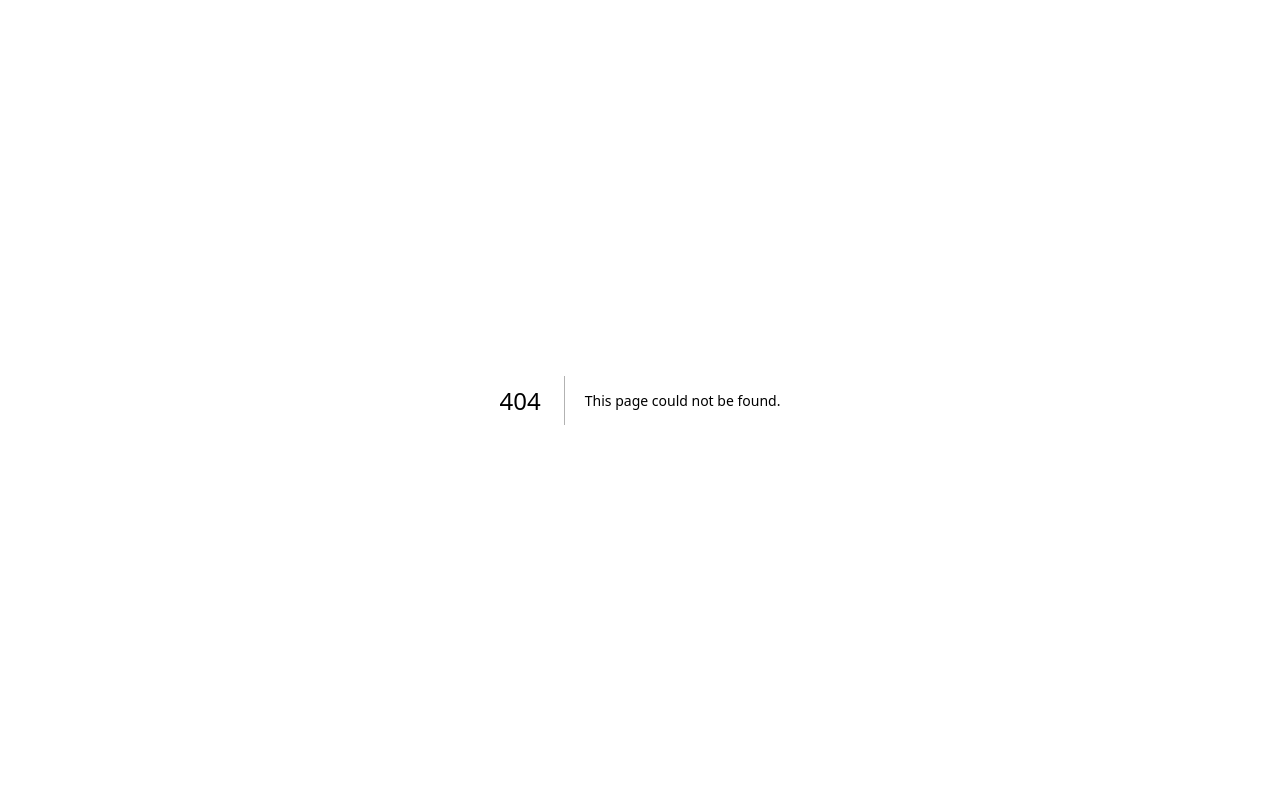
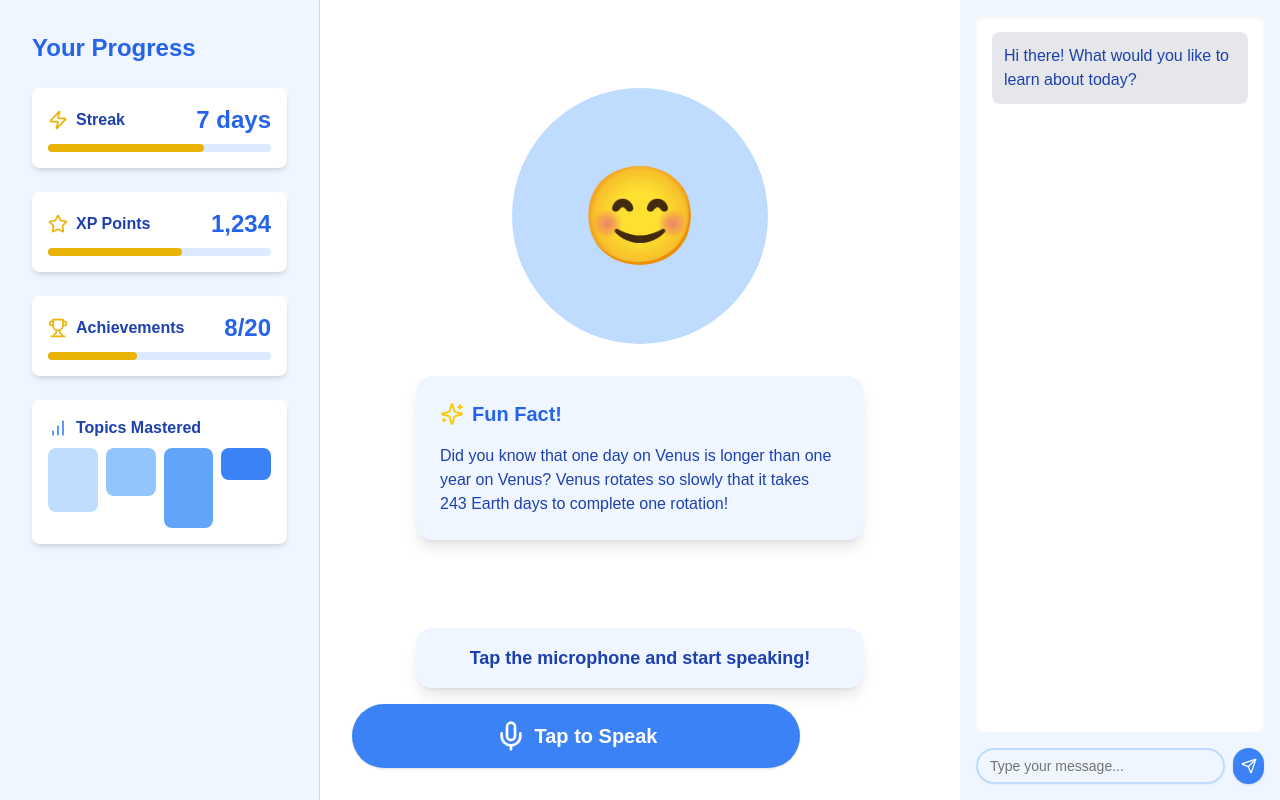
Before and after one commit to LiorLearning/MathTutor-frontend, a Next.js app: page /chat in a window 1280 px wide. Before the commit this address had no page. Built offline with nearby package versions, Linux system fonts and the light colour scheme.

Commit message:
redicrection

```diff
--- /dev/null
+++ b/src/app/chat/page.tsx
@@ -0,0 +1,10 @@
+import { Header } from "@/components/header";
+import { Chat } from "@/components/chat";
+
+export default function ChatPage() {
+  return (
+    <>
+      <Chat className="h-full" />
+    </>
+  );
+}
--- a/src/app/page.tsx
+++ b/src/app/page.tsx
@@ -1,10 +1,7 @@
-import Image from "next/image";
-
 import { Header } from "@/components/header";
-// import { Chat } from "@/components/chat";
 import { HomePageComponent } from "@/components/home";
 
-export default function Home() {
+export default function HomePage() {
   return (
     <>
       <Header />
--- a/src/components/chat.tsx
+++ b/src/components/chat.tsx
@@ -12,7 +12,7 @@ const companionEmotions = [
   { emotion: "surprised", emoji: "😲" },
 ]
 
-export function Chat() {
+export function Chat({ className }: { className?: string }) {
   const [isListening, setIsListening] = useState(false)
   const [currentEmotion, setCurrentEmotion] = useState(companionEmotions[0])
   const [spokenText, setSpokenText] = useState("")
@@ -45,6 +45,7 @@ export function Chat() {
   }
 
   return (
+    <div className={className}>
       <div className="flex h-screen bg-white">
         {/* Progress Panel */}
         <div className="w-1/4 bg-blue-50 p-8 border-r border-blue-200">
@@ -168,5 +169,6 @@ export function Chat() {
           </div>
         </div>
       </div>
+    </div>
   )
 }
--- a/src/components/home.tsx
+++ b/src/components/home.tsx
@@ -1,4 +1,6 @@
 'use client'
+
+import React, { useRef } from 'react';
 
 import { Button } from "@/components/ui/button"
 import { Card, CardContent, CardDescription, CardHeader, CardTitle } from "@/components/ui/card"
@@ -20,7 +22,7 @@ export function HomePageComponent() {
             <CardDescription>Choose how you want to learn today!</CardDescription>
           </CardHeader>
           <CardContent className="grid gap-4 sm:grid-cols-2 lg:grid-cols-3">
-            <Button className="h-24 text-lg" variant="outline">
+            <Button className="h-24 text-lg" variant="outline" onClick={() => window.location.href = '/chat'}>
               <BookOpen className="mr-2 h-6 w-6" /> Start a Lesson
             </Button>
             <Button className="h-24 text-lg" variant="outline">
```
Lines whose indentation alone changed are shown as unchanged.
